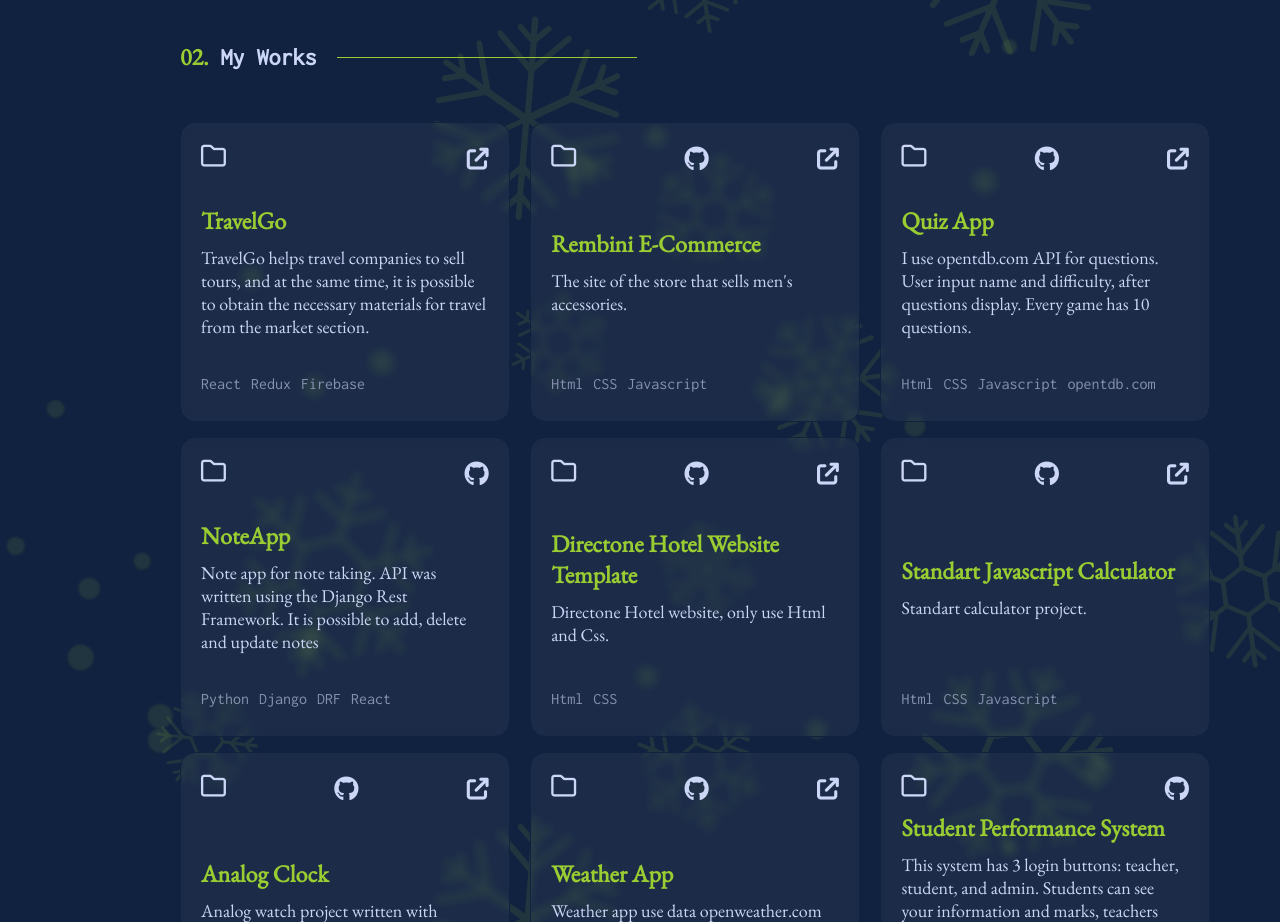
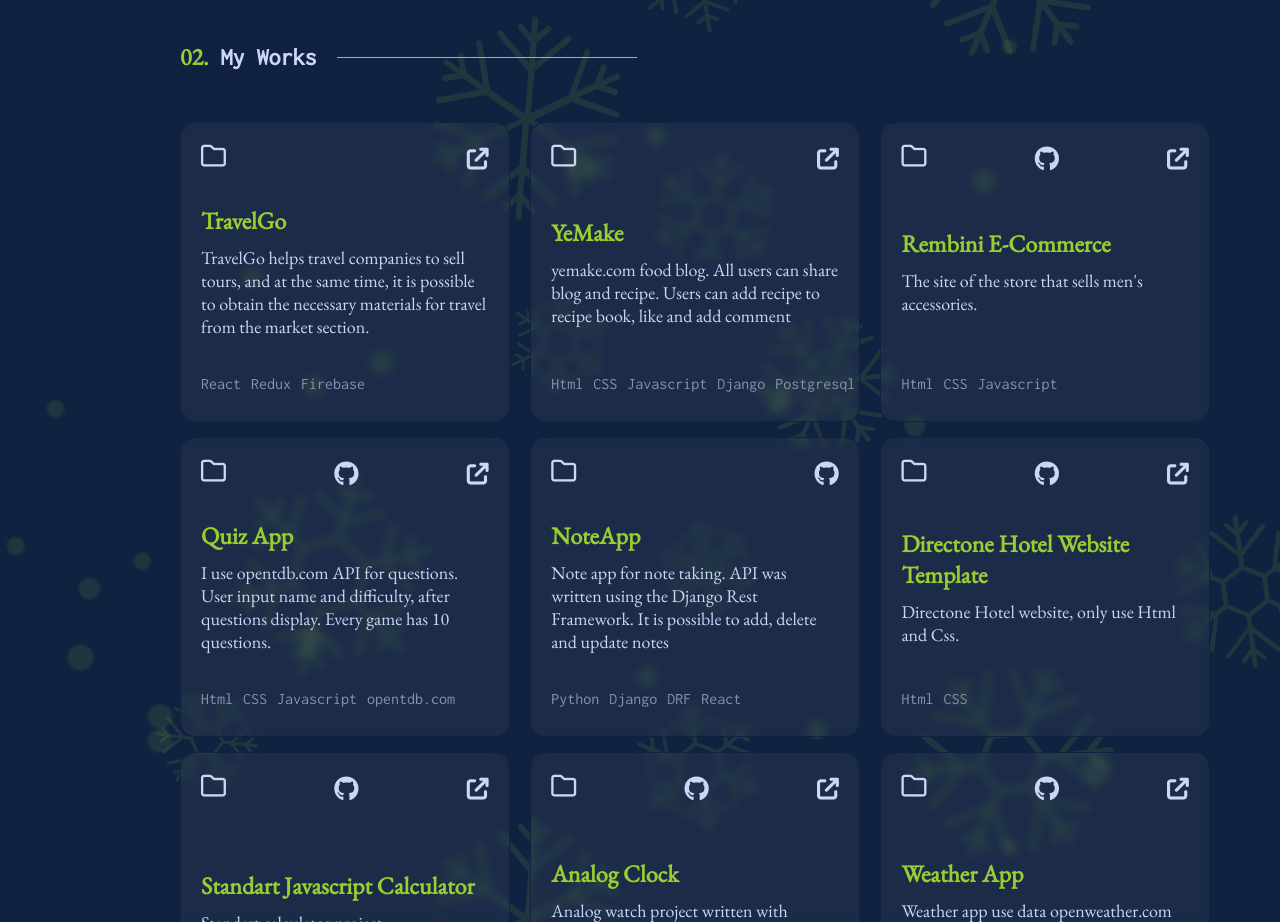
Before and after one commit to JahanaSultan/Portfolio, a React (Create React App) app: page / in a window 1280 px wide. Shown: the part 1340-2262 px from the top of the page. Built offline with nearby package versions, Linux system fonts and the light colour scheme.

Commit message:
add new project

```diff
--- a/src/components/Works.jsx
+++ b/src/components/Works.jsx
@@ -11,7 +11,15 @@ function Works() {
       github: "",
       link: "https://travelgotourism.netlify.app",
     },
-    ,
+    {
+      id: 13,
+      title: "YeMake",
+      description:
+        "yemake.com food blog. All users can share blog and recipe. Users can add recipe to recipe book, like and add comment",
+      use: ["Html", "CSS", "Javascript", "Django", "Postgresql"],
+      github: "",
+      link: "http://yemake.com/",
+    },
     {
       id: 12,
       title: "Rembini E-Commerce",
@@ -30,7 +38,6 @@ function Works() {
       github: "https://github.com/JahanaSultan/Quiz-App-Javascript.git",
       link: "https://jahanasultan.github.io/Quiz-App-Javascript/",
     },
-    ,
     {
       id: 11,
       title: "NoteApp",
```
